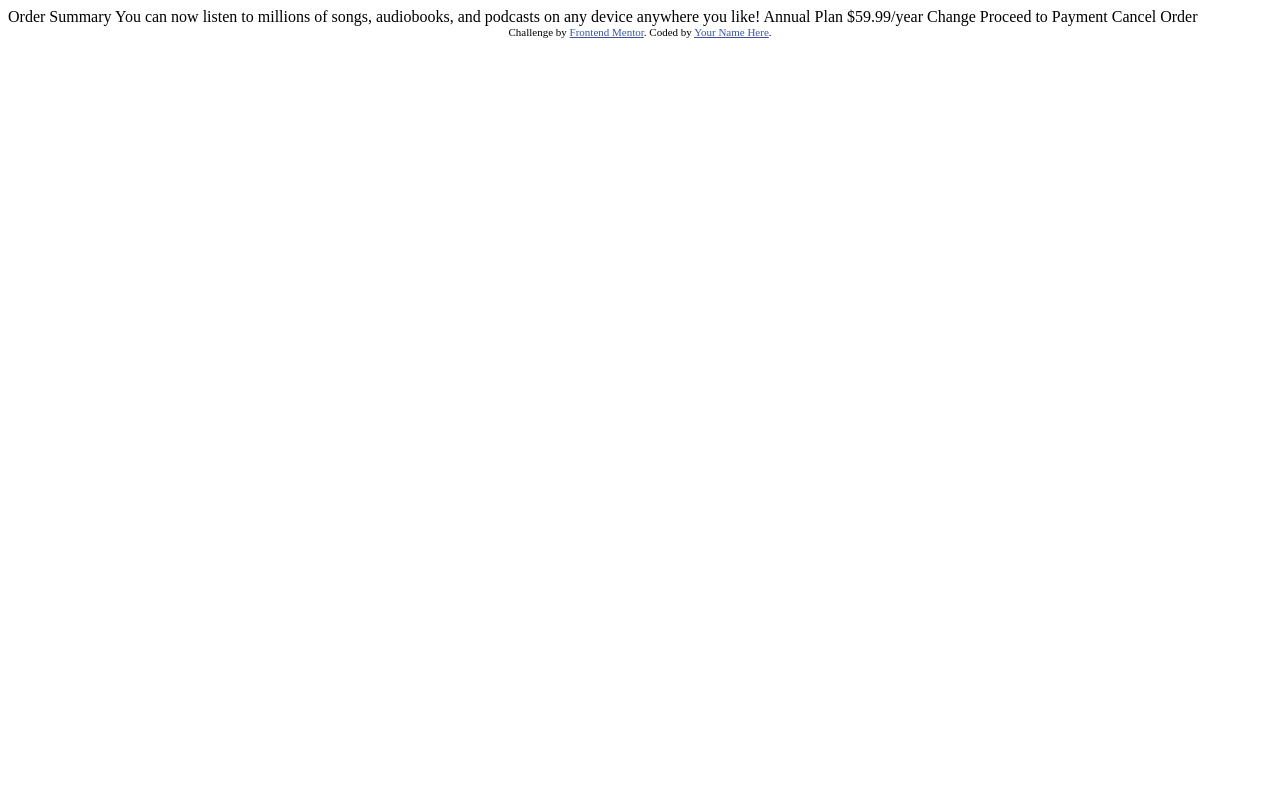
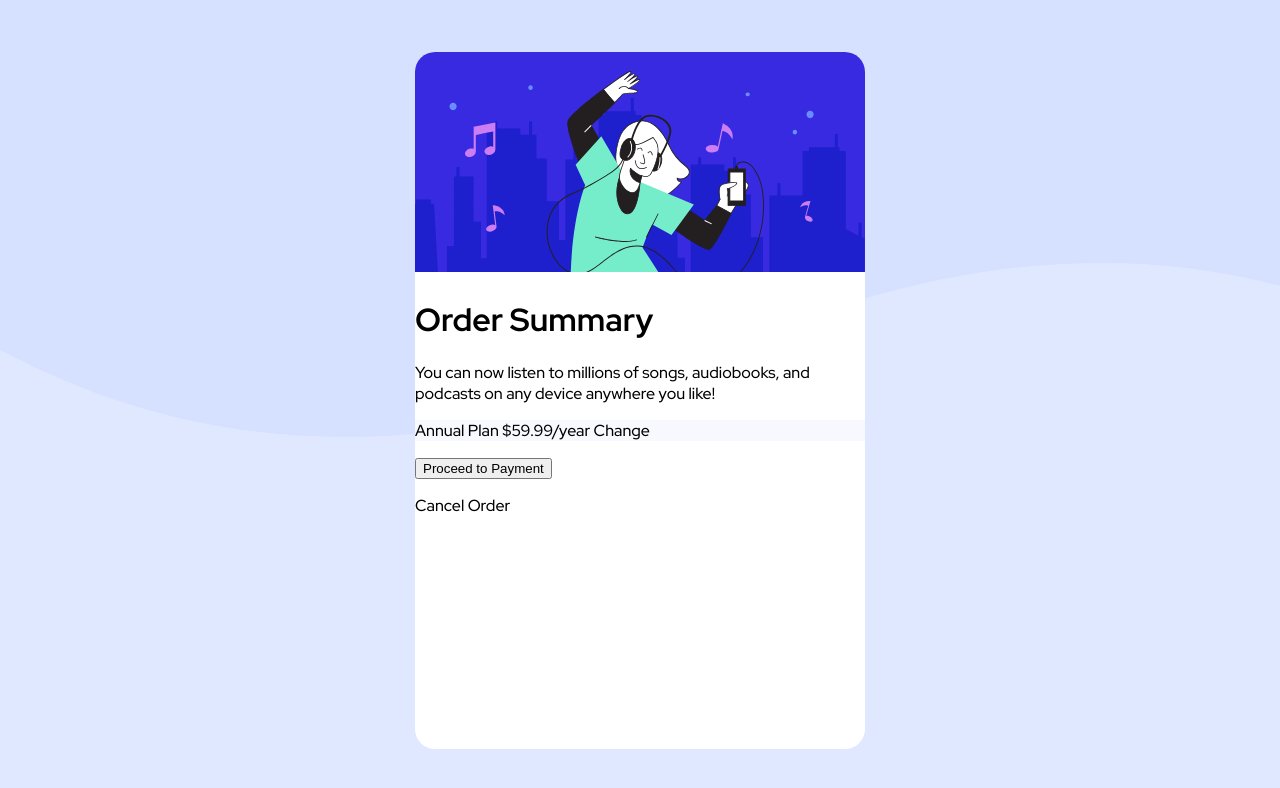
Before and after one commit to DorisSch15/order-summary-component-main, a plain HTML site: page index.html in a window 1280 px wide. Drawn offline with Linux system fonts and the light colour scheme.

Commit message:
working on the layout

```diff
--- a/index.html
+++ b/index.html
@@ -6,32 +6,33 @@
 
   <link rel="icon" type="image/png" sizes="32x32" href="./images/favicon-32x32.png">
 
+  <link rel="stylesheet" href="/main.css">
+
   <title>Frontend Mentor | Order summary card</title>
 
-  <!-- Feel free to remove these styles or customise in your own stylesheet 👍 -->
-  <style>
-    .attribution { font-size: 11px; text-align: center; }
-    .attribution a { color: hsl(228, 45%, 44%); }
-  </style>
 </head>
 <body>
 
-  Order Summary
+  <div class="wave"></div>
+  <div class="card">
+    <img class="card__pic" src="./images/illustration-hero.svg" alt="music">
+    <h1 class="card__title">Order Summary</h1>
+    <main class="card__main">
+      <div class="plan">
+        <p class="plan__description">
+          You can now listen to millions of songs, audiobooks, and podcasts on any
+          device anywhere you like!
+        </p>
+        <p class="plan__picked">
+          Annual Plan
+          $59.99/year
+          Change
+        </p>
+        <button class="plan__order">Proceed to Payment</button>
+        <p class="plan__cancel">Cancel Order</p>
+      </div>
+    </main>
+  </div>
 
-  You can now listen to millions of songs, audiobooks, and podcasts on any
-  device anywhere you like!
-
-  Annual Plan
-  $59.99/year
-
-  Change
-
-  Proceed to Payment
-  Cancel Order
-
-  <div class="attribution">
-    Challenge by <a href="https://www.frontendmentor.io?ref=challenge" target="_blank">Frontend Mentor</a>.
-    Coded by <a href="#">Your Name Here</a>.
-  </div>
 </body>
 </html>
--- /dev/null
+++ b/main.css
@@ -0,0 +1,42 @@
+@import url("https://fonts.googleapis.com/css2?family=Red+Hat+Display:wght@500;700;900&display=swap");
+body {
+  margin: 0 auto;
+  padding: none;
+  height: 100vh;
+  width: 100vw;
+  background-color: #e0e8ff;
+  font-family: 'Red Hat Display', sans-serif; }
+
+.wave {
+  width: 100vw;
+  height: 437px;
+  background-image: url("./images/pattern-background-desktop.svg"); }
+
+.card {
+  position: absolute;
+  width: 450px;
+  height: 697px;
+  margin: auto;
+  position: absolute;
+  top: 0;
+  left: 0;
+  bottom: 0;
+  right: 0;
+  background-color: white;
+  overflow: hidden;
+  border-radius: 20px; }
+  .card__title::before {
+    content: '';
+    height: 450px;
+    width: 100%;
+    background-image: url(./images/illustration-hero.svg); }
+
+.plan {
+  position: relative; }
+  .plan__picked::before {
+    position: absolute;
+    height: 48px;
+    width: 48px;
+    left: 0; }
+  .plan__picked {
+    background-color: #F7F9FF; }
```
Also changed, not shown: 1 other file.
